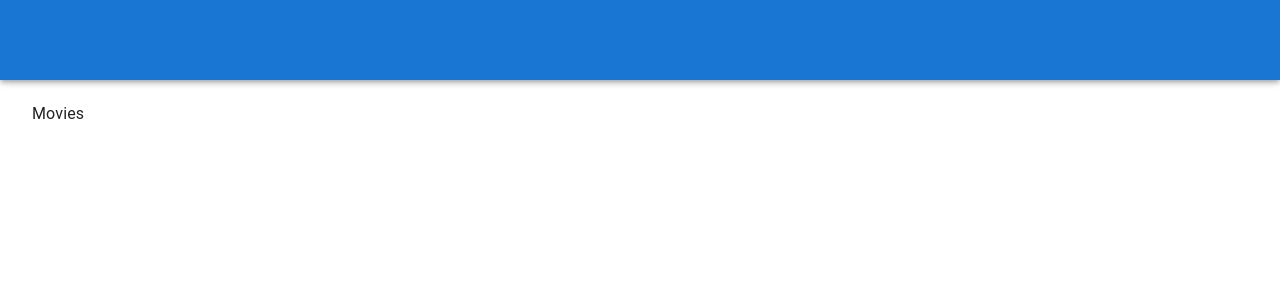
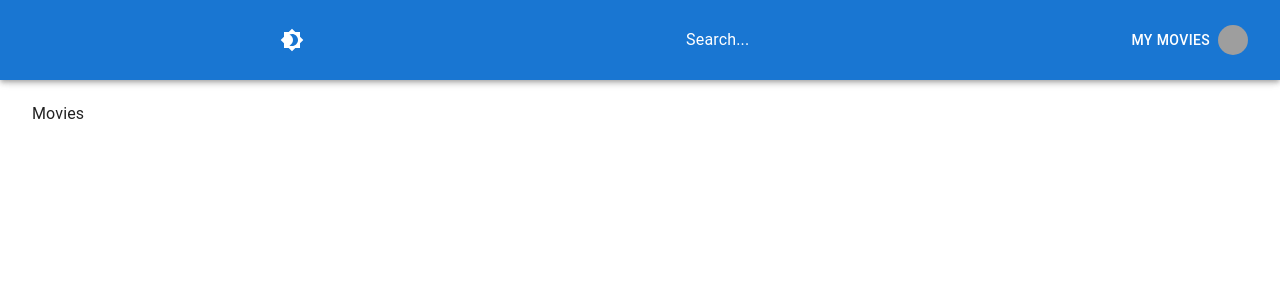
Before and after one commit to Erzyelc/Filmpire, a React (Create React App) app: page / in a window 1280 px wide. Shown: the top 300 px of the page. Built offline with nearby package versions, Linux system fonts and the light colour scheme; grey boxes are pictures that could not be loaded.

Commit message:
created base navbar

```diff
--- a/package.json
+++ b/package.json
@@ -6,6 +6,7 @@
     "@alan-ai/alan-sdk-web": "^1.8.28",
     "@emotion/react": "^11.11.1",
     "@emotion/styled": "^11.11.0",
+    "@fontsource/roboto": "^5.0.8",
     "@mui/icons-material": "^5.0.3",
     "@mui/material": "^5.0.3",
     "@mui/styles": "^5.0.1",
--- a/src/components/NavBar/NavBar.jsx
+++ b/src/components/NavBar/NavBar.jsx
@@ -6,6 +6,7 @@
   Drawer,
   Button,
   Avatar,
+  useMediaQuery,
 } from "@mui/material";
 import {
   Menu,
@@ -14,17 +15,59 @@
   Brightness7,
 } from "@mui/icons-material";
 import { Link } from "react-router-dom";
-import { ClassNames } from "@emotion/react";
+import { useTheme } from "@mui/material/styles";
 
 import useStyles from "./styles";
 
 const NavBar = () => {
   const classes = useStyles();
+  const isMobile = useMediaQuery("(max-width: 600px)");
+  const theme = useTheme();
+  const isAuthenticated = true;
 
   return (
     <>
       <AppBar position="fixed">
-        <Toolbar className={classes.toolbar}></Toolbar>
+        <Toolbar className={classes.toolbar}>
+          {isMobile && (
+            <IconButton
+              color="inherit"
+              edge="start"
+              style={{ outline: "none" }}
+              onClick={() => {}}
+              className={classes.menuButton}
+            >
+              <Menu />
+            </IconButton>
+          )}
+          <IconButton color="inherit" sx={{ ml: 1 }} onClick={() => {}}>
+            {theme.palette.mode === "dark" ? <Brightness7 /> : <Brightness4 />}
+          </IconButton>
+          {!isMobile && "Search..."}
+          <div>
+            {!isAuthenticated ? (
+              <Button color="inherit" onClick={() => {}}>
+                Login &nbsp; <AccountCircle />
+              </Button>
+            ) : (
+              <Button
+                color="inherit"
+                component={Link}
+                to={`/profile/:id`}
+                className={classes.linkButton}
+                onClick={() => {}}
+              >
+                {!isMobile && <>My Movies &nbsp;</>}
+                <Avatar
+                  style={{ width: "30px", height: "30px" }}
+                  alt="Profile"
+                  src="https://cdn.pixabay.com/photo/2016/08/08/09/17/avatar-1577909_1280.png"
+                />
+              </Button>
+            )}
+          </div>
+          {isMobile && "Search..."}
+        </Toolbar>
       </AppBar>
     </>
   );
--- a/src/components/NavBar/styles.js
+++ b/src/components/NavBar/styles.js
@@ -1,10 +1,20 @@
 import { makeStyles } from "@mui/styles";
 
-export default makeStyles(() => ({
+export default makeStyles((theme) => ({
   toolbar: {
     height: "80px",
     display: "flex",
     justifyContent: "space-between",
     marginLeft: "240px",
+    [theme.breakpoints.down("sm")]: {
+      marginLeft: "0px",
+      flexWrap: "wrap",
+    },
+  },
+  menuButton: {
+    marginRight: theme.spacing(2),
+    [theme.breakpoints.up("sm")]: {
+      display: "none",
+    },
   },
 }));
--- a/src/index.js
+++ b/src/index.js
@@ -1,12 +1,17 @@
 import React from "react";
 import ReactDOM from "react-dom";
 import { BrowserRouter } from "react-router-dom";
+import { createTheme, ThemeProvider } from "@mui/material/styles";
 
 import App from "./components/App";
 
+const theme = createTheme({});
+
 ReactDOM.render(
-  <BrowserRouter>
-    <App />
-  </BrowserRouter>,
+  <ThemeProvider theme={theme}>
+    <BrowserRouter>
+      <App />
+    </BrowserRouter>
+  </ThemeProvider>,
   document.querySelector("#root")
 );
```
Also changed, not shown: 1 other file (tests, documents, lock files or other folders).
